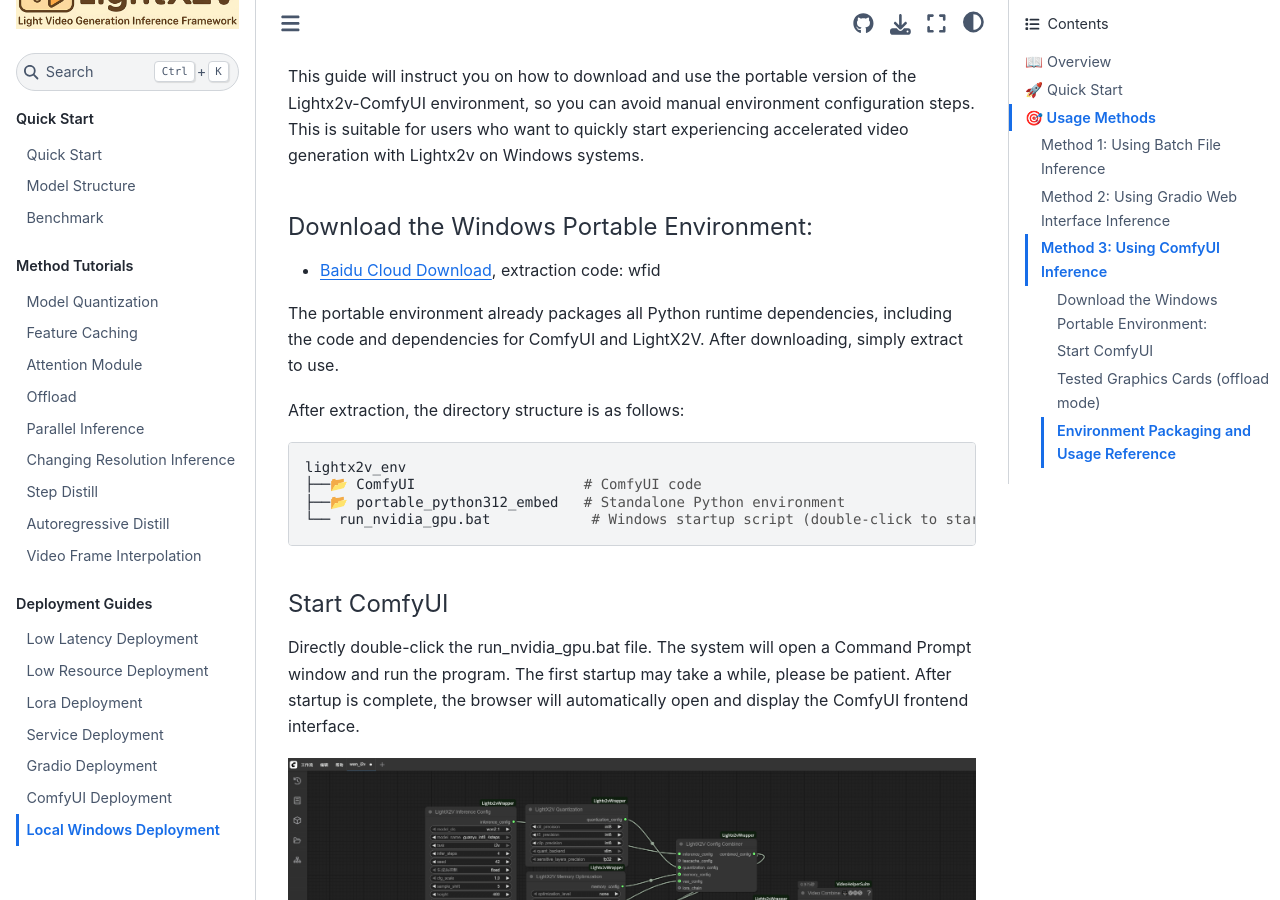
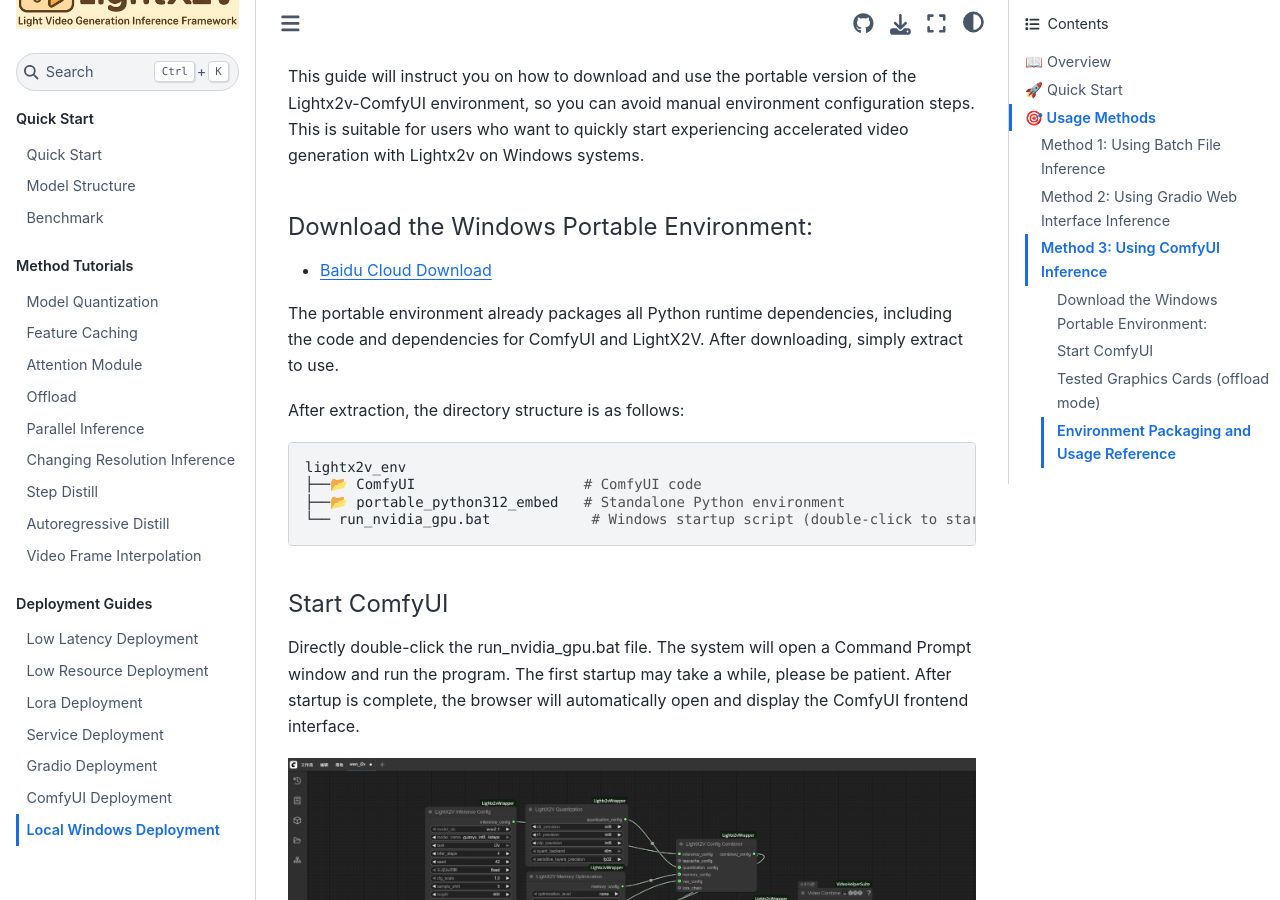
Before and after one commit to olek-soft-engineer/LightX2V, a Sphinx documentation site: the page built from docs/EN/source/deploy_guides/deploy_local_windows.md, in a window 1280 px wide and 900 px high, scrolled down 2699 px. Built offline with Sphinx 7.4.7 and the Sphinx Book theme 1.1.4, drawn with Linux system fonts in a browser that asks for light colours.

Commit message:
Comfyui download (#623)
update  comfyui potable env download link

```diff
--- a/docs/EN/source/deploy_guides/deploy_local_windows.md
+++ b/docs/EN/source/deploy_guides/deploy_local_windows.md
@@ -88,7 +88,7 @@
 
 #### Download the Windows Portable Environment:
 
-- [Baidu Cloud Download](https://pan.baidu.com/s/1FVlicTXjmXJA1tAVvNCrBw?pwd=wfid), extraction code: wfid
+- [Baidu Cloud Download](https://pan.baidu.com/s/1SB6JYySKog-tfO_IZDPvtQ?pwd=yxht)
 
 The portable environment already packages all Python runtime dependencies, including the code and dependencies for ComfyUI and LightX2V. After downloading, simply extract to use.
 
```
Also changed, not shown: docs/ZH_CN/source/deploy_guides/deploy_local_windows.md (+1 -1 lines).
